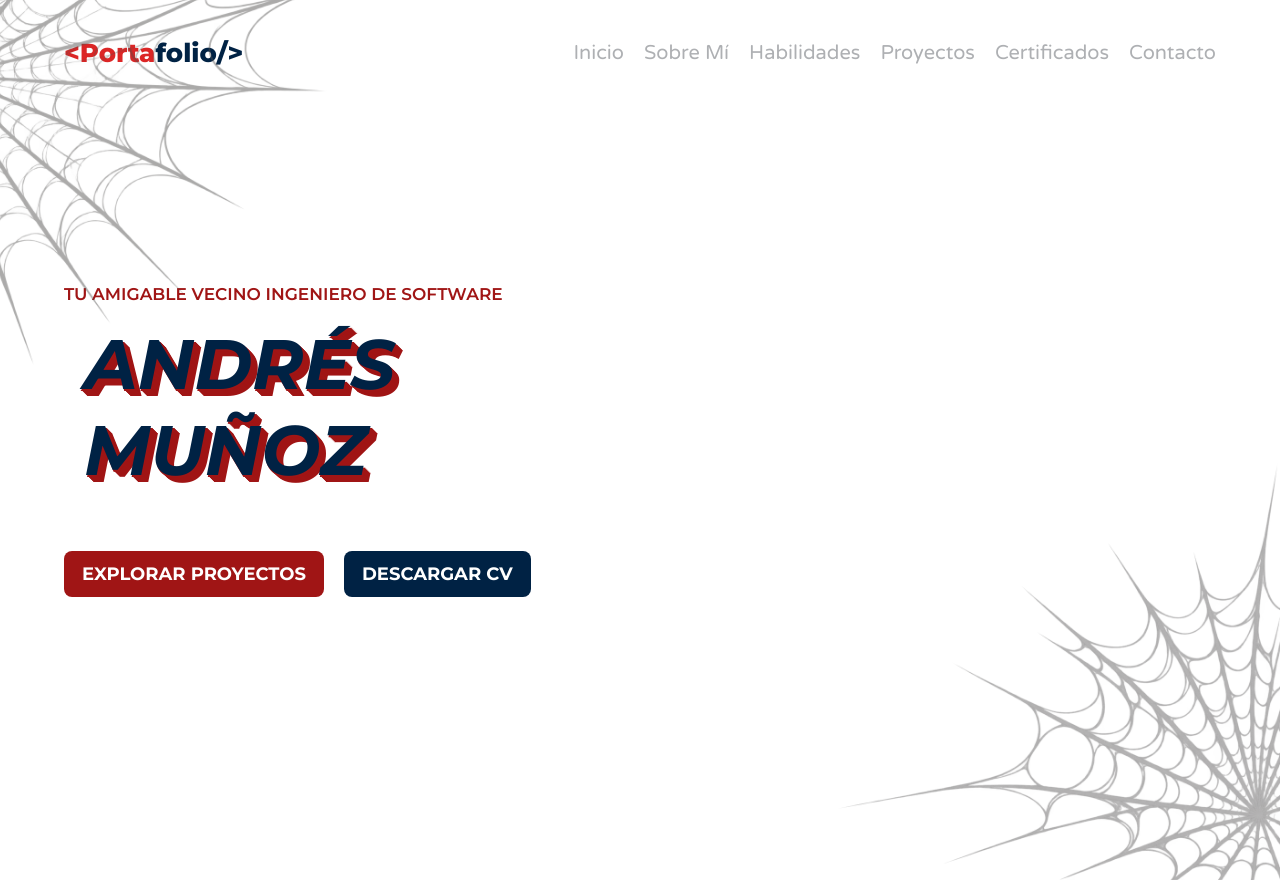
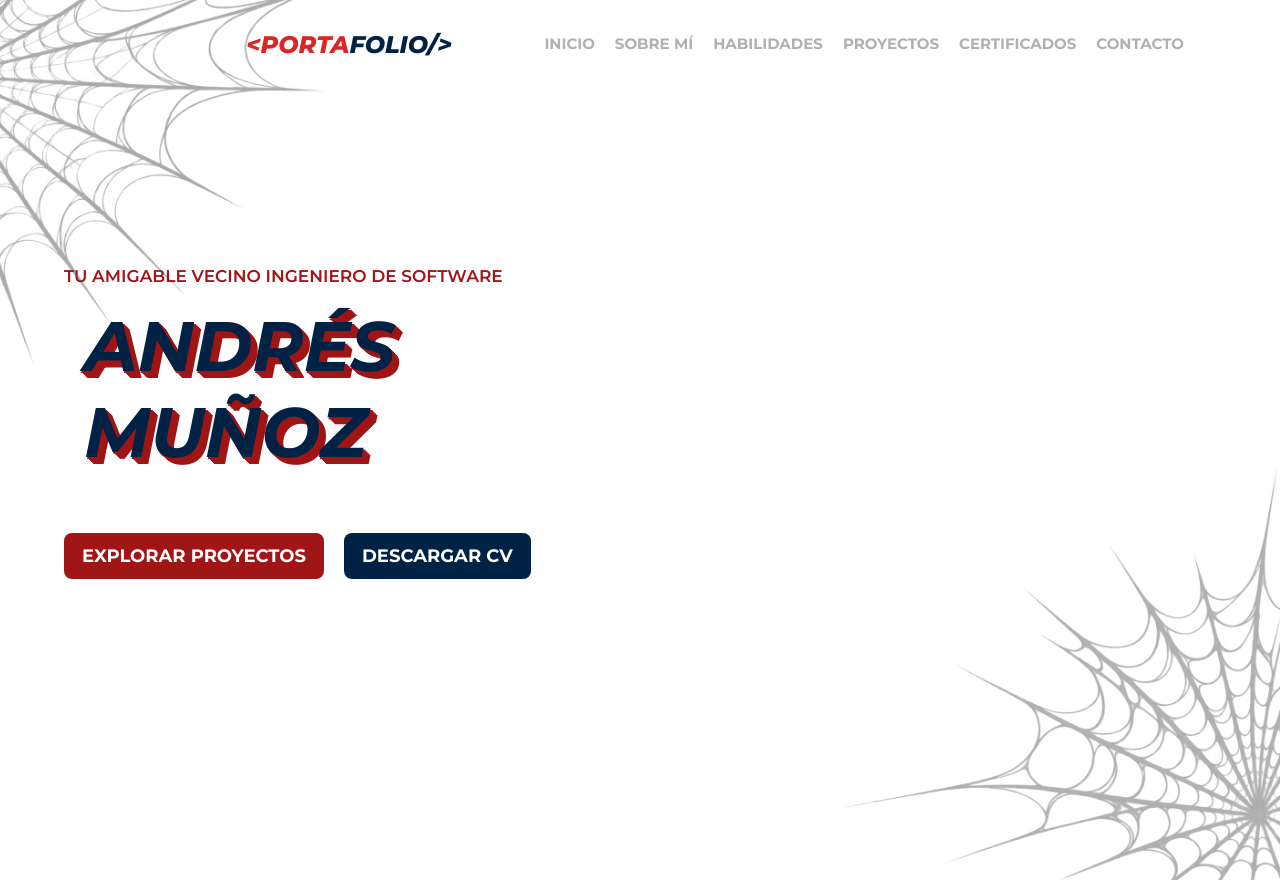
Before and after one commit to andresmdevco/portfolio, a React (Vite) app: page / in a window 1280 px wide. Built offline with nearby package versions, Linux system fonts and the light colour scheme.

Commit message:
refactor: reorganize header layout

```diff
--- a/src/App.tsx
+++ b/src/App.tsx
@@ -7,8 +7,8 @@ function App() {
     <>
       <div className={styles.hero}>
         <img className={styles.webTop} src="/img/web.png" alt="Imagen telaraña" />
+        <Header />
         <div className={styles.container}>
-          <Header />
           <Home />
         </div>
         <img className={styles.webBottom} src="/img/web2.png" alt="" />
--- a/src/components/Header/Header.module.css
+++ b/src/components/Header/Header.module.css
@@ -1,21 +1,30 @@
+.nav {
+  width: 100%;
+  padding: 1rem 0;
+}
+
+.bar {
+  max-width: 85%;
+  margin: 0 auto;
+}
+
 @media (min-width: 768px) {
   .bar {
     display: flex;
     align-items: center;
     justify-content: space-between;
-    gap: 4rem;
+    gap: 2rem;
+    padding-left: 15rem;
   }
-}
-.bar {
-  padding: 2rem 0
 }
 
 .title {
   color: var(--dark-blue);
-  font-size: 2.6rem;
+  font-size: 2.4rem;
   font-family: var(--subtitlesFont);
-  font-style: normal;
+  font-style: italic;
   font-weight: 800;
+  text-transform: uppercase;
   text-align: center;
 }
 .title span {
@@ -23,16 +32,19 @@
 }
 
 @media (min-width: 768px) {
-  .nav {
+  .links {
     display: flex;
     gap: 2rem;
   }
 }
-.nav a {
+.links a {
   display: block;
   line-height: 3.2rem;
   text-decoration: none;
   text-align: center;
-  font-size: 2rem;
+  text-transform: uppercase;
+  font-family: var(--subtitlesFont);
+  font-weight: 700;
+  font-size: 1.5rem;
   color: var(--gray);
 }
--- a/src/components/Header/Header.tsx
+++ b/src/components/Header/Header.tsx
@@ -2,21 +2,20 @@ import styles from './Header.module.css';
 
 export default function Header() {
   return (
-    <header>
+    <nav className={styles.nav}>
       <div className={styles.bar}>
         <h1 className={styles.title}>
           <span>&lt;Porta</span>folio/&gt;
         </h1>
-
-        <nav className={styles.nav}>
+        <div className={styles.links}>
           <a href="">Inicio</a>
           <a href="">Sobre Mí</a>
           <a href="">Habilidades</a>
           <a href="">Proyectos</a>
           <a href="">Certificados</a>
           <a href="">Contacto</a>
-        </nav>
+        </div>
       </div>
-    </header>
+    </nav>
   );
 }
```
